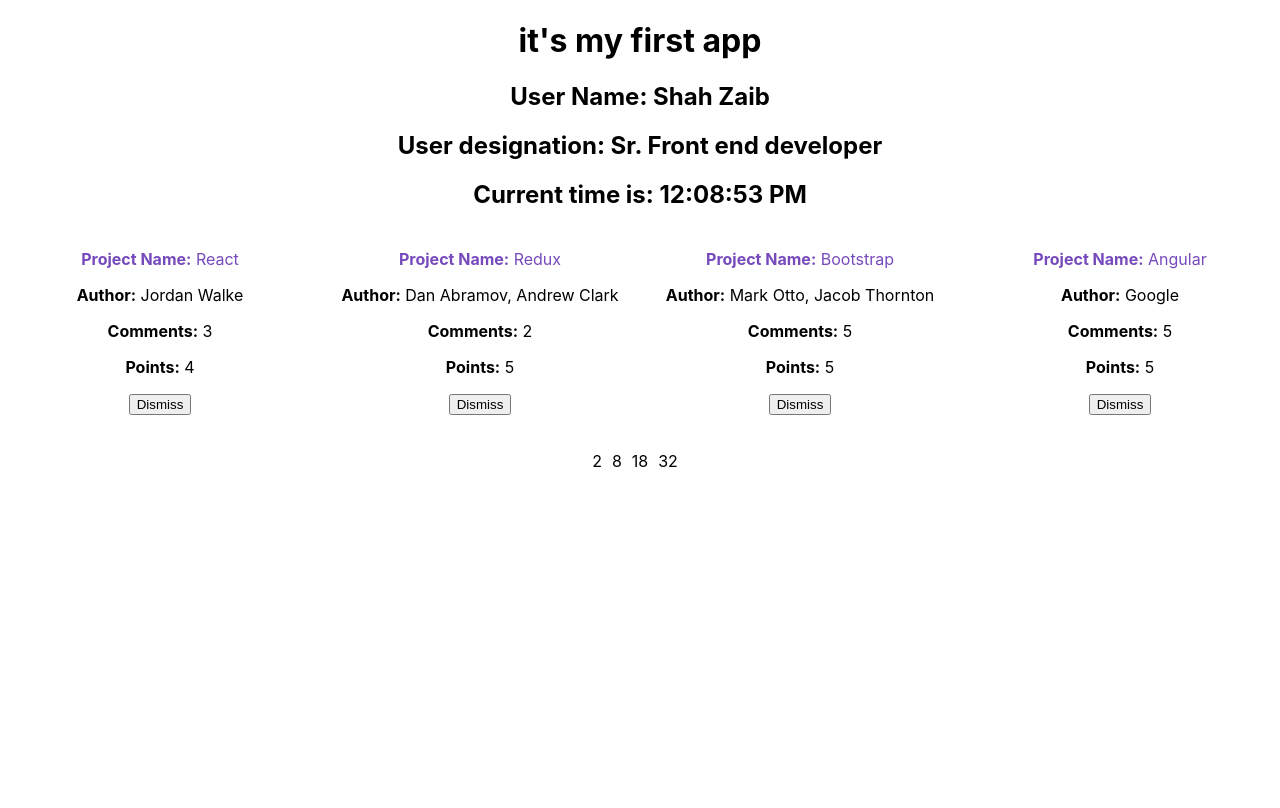
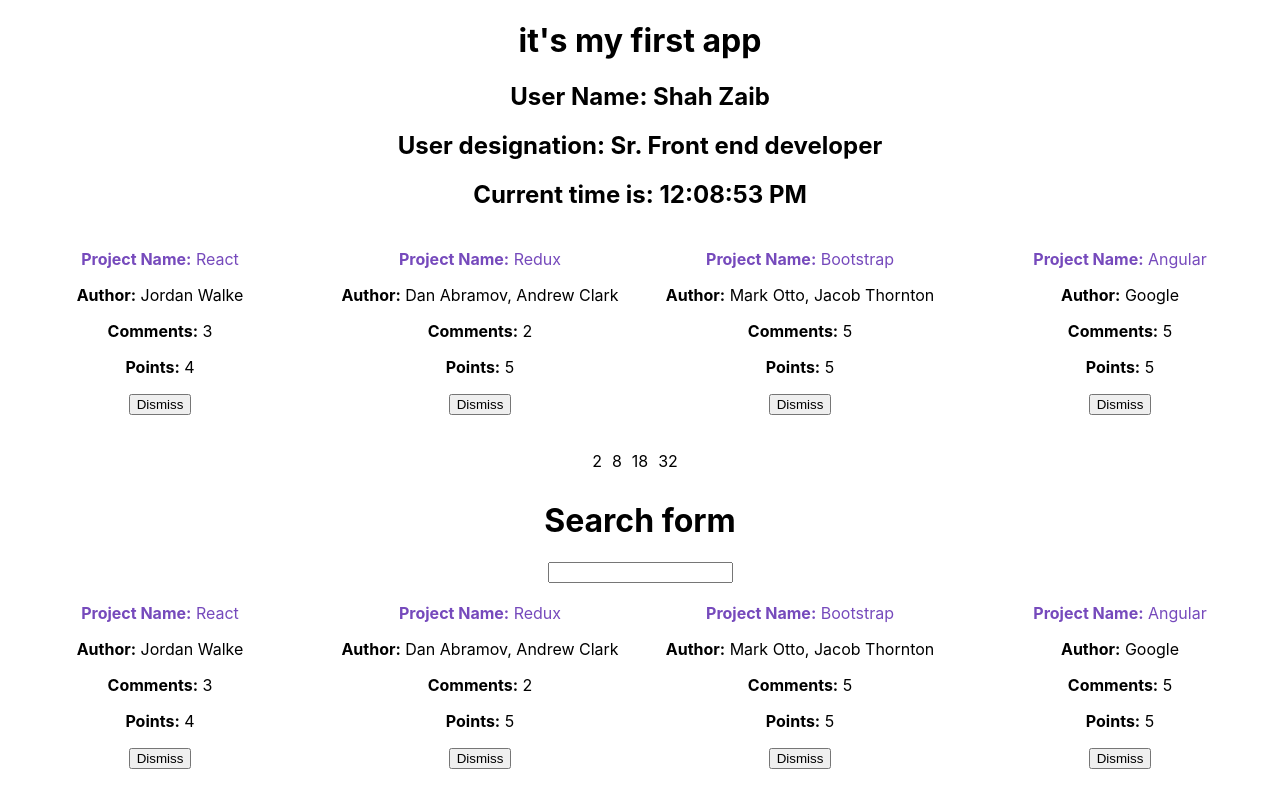
Before and after one commit to theshahzaib5/learn-react-hackernews, a React (Create React App) app: page / in a window 1280 px wide. Shown: the top 808 px of the page. Built offline with nearby package versions, Linux system fonts and the light colour scheme.

Commit message:
updated search array and function

```diff
--- a/src/App.js
+++ b/src/App.js
@@ -46,7 +46,8 @@
     this.state = {
       // setting current time
       timer: new Date().toLocaleTimeString(),
-      list: list
+      list: list,
+      searchTerm: "",
     }
   }
 
@@ -75,13 +76,24 @@
     this.setState({ list: updatedList });
   }
 
+  onSearchChange = (event) => {
+    this.setState({ searchTerm: event.target.value });
+  }
+
+  getFilteredArray = list => {
+    const {searchTerm} = this.state
+    return list.filter(item => item.title.toLowerCase().includes(searchTerm.toLowerCase()))
+  }
+
   render() {
     const {
       state: {
         timer,
-        list
+        list,
       },
       onDismiss,
+      onSearchChange,
+      getFilteredArray,
     } = this
 
     return (
@@ -119,6 +131,37 @@
             <span key={i} style={{marginRight: 10}}>{x * 2}</span>
           )}
         </div>
+
+        <div style={{marginBottom: 30}}>
+          <h1>Search form</h1>
+          <form>
+            <input
+              type="text"
+              onChange={onSearchChange}
+            />
+
+            <div style={{display: "flex", paddingTop: 20}}>
+              { getFilteredArray(list).map((item) =>
+                <div key={item.objectID} style={{ color: "#000", marginBottom: 20, flex: 1 }}>
+                  <a href={item.url} style={{color: "#764abc", textDecoration: "none", display: "inline-block"}}>
+                    <p style={{margin: 0}}><strong>Project Name:</strong> {item.title} </p>
+                  </a>
+                  <p><strong>Author:</strong> {item.author} </p>
+                  <p><strong>Comments:</strong> {item.num_comments} </p>
+                  <p><strong>Points:</strong> {item.points}</p>
+                  <p>
+                    <button
+                      onClick={() => onDismiss(item.objectID)}
+                      type="button"
+                    >
+                      Dismiss
+                    </button>
+                  </p>
+                </div>
+              )}
+            </div>
+          </form>
+        </div>
       </div>
     );
   }
```
